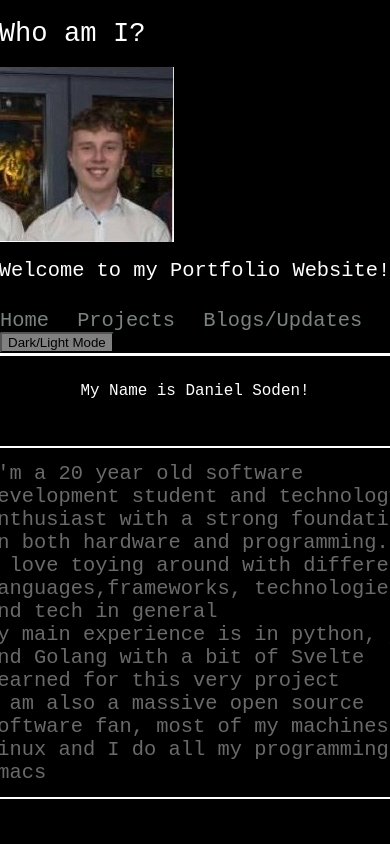
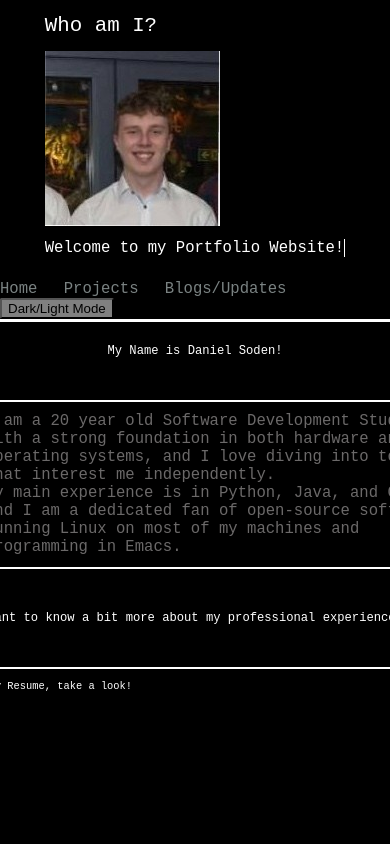
Before and after one commit to daniel04soden/portfolio-site, a SvelteKit app: page / in a window 390 px wide. Shown: the top 844 px of the page. Built offline with nearby package versions, Linux system fonts and the light colour scheme; a web font is replaced by a local one.

Commit message:
fixed some styling for mobile to 65%

```diff
--- a/src/components/InfoCard.svelte
+++ b/src/components/InfoCard.svelte
@@ -7,14 +7,12 @@ let age = ageCalc("2004-09-03")
 
 <div class="inner-container">
 <h3>My Name is Daniel Soden!</h3>
-  <article class="para-border">
-    <ul>
-    <li>I'm a {age} year old software development student and technology enthusiast with a strong foundation in both hardware and programming.</li>
-    <li>I love toying around with different languages,frameworks, technologies and tech in general</li>
-    <li>My main experience is in python, java and Golang with a bit of Svelte learned for this very project</li>
-    <li>I am also a massive open source software fan, most of my machines run Linux and I do all my programming in Emacs</li>
-    </ul>
-  </article>
+<article class="para-border">
+  <ul>
+    <li>I am a {age} year old Software Development Student with a strong foundation in both hardware and operating systems, and I love diving into topics that interest me independently.</li>
+    <li>My main experience is in Python, Java, and Go, and I am a dedicated fan of open-source software, running Linux on most of my machines and programming in Emacs.</li>
+  </ul>
+</article>
   <h3>Want to know a bit more about my professional experience?</h3>
       <article class="para-border">
     <p>Here's My Resume, take a look!</p>
--- a/src/styles.css
+++ b/src/styles.css
@@ -148,6 +148,6 @@ h2 {
 
 @media (max-width:768px){
 	html{
-	font-size:85%;
+	font-size:65%;
 	}
 }
```
